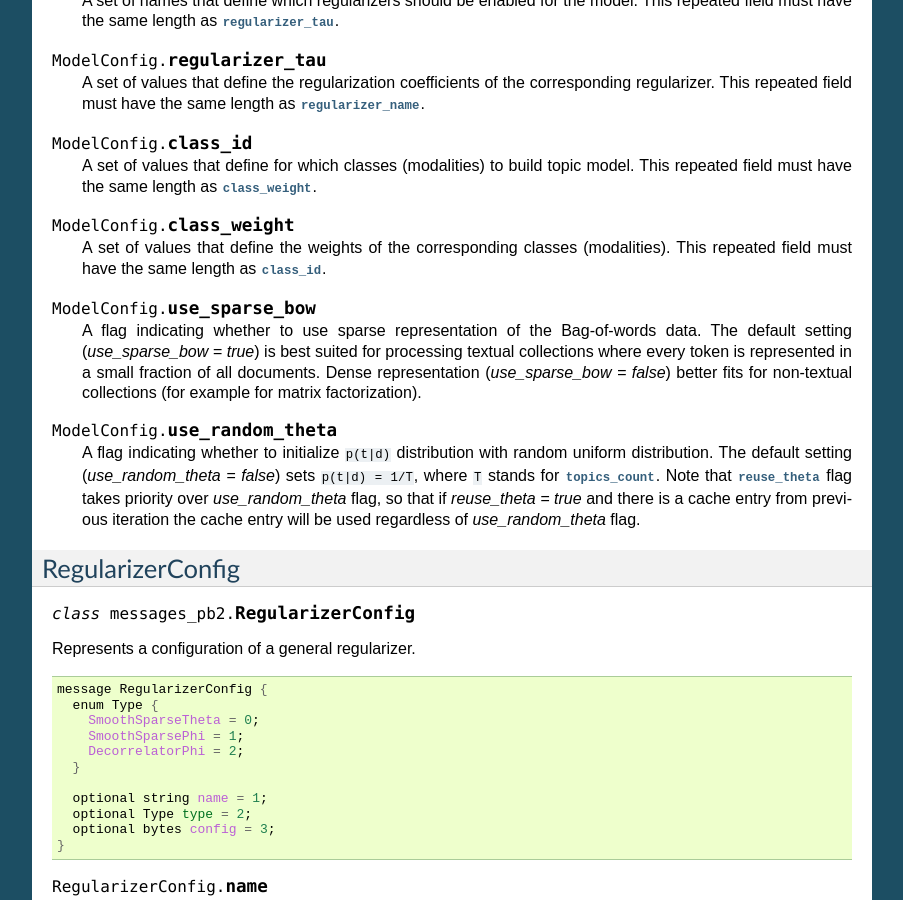
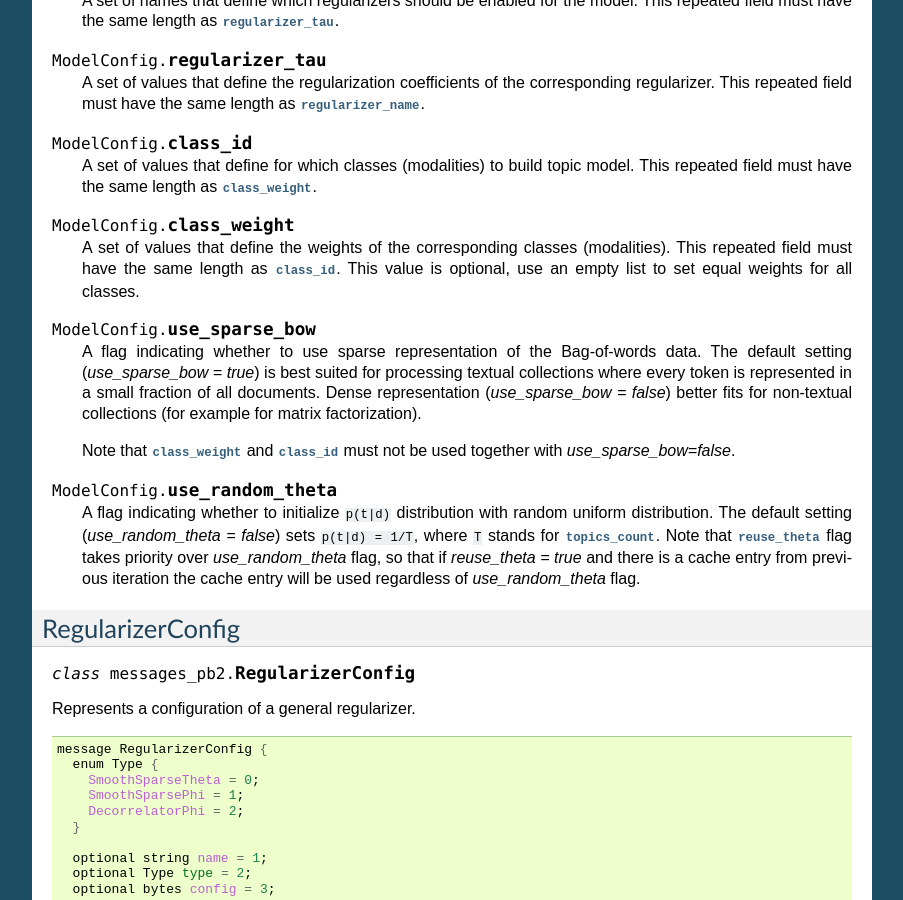
Before and after one commit to bigartm/bigartm, a Sphinx documentation site: the page built from docs/ref/messages.txt, in a window 1280 px wide and 900 px high, scrolled down 6529 px. Shown: the whole window, without its empty margins (198-1101 px from the left). Built offline with Sphinx 7.4.7, drawn with Linux system fonts in a browser that asks for light colours; formulas are drawn with MathJax 3.

Commit message:
#46 Fix usage of model_config.class_weight in processor.cc

```diff
--- a/docs/ref/messages.txt
+++ b/docs/ref/messages.txt
@@ -474,6 +474,7 @@ Represents a configuration of a topic model.
 
    A set of values that define the weights of the corresponding classes (modalities).
    This repeated field must have the same length as :attr:`class_id`.
+   This value is optional, use an empty list to set equal weights for all classes.
 
 .. attribute:: ModelConfig.use_sparse_bow
 
@@ -482,6 +483,8 @@ Represents a configuration of a topic model.
    where every token is represented in a small fraction of all documents.
    Dense representation (*use_sparse_bow = false*) better fits for non-textual collections
    (for example for matrix factorization).
+
+   Note that :attr:`class_weight` and :attr:`class_id` must not be used together with *use_sparse_bow=false*.
 
 .. attribute:: ModelConfig.use_random_theta
 
```
Also changed, not shown: 8 other files.
